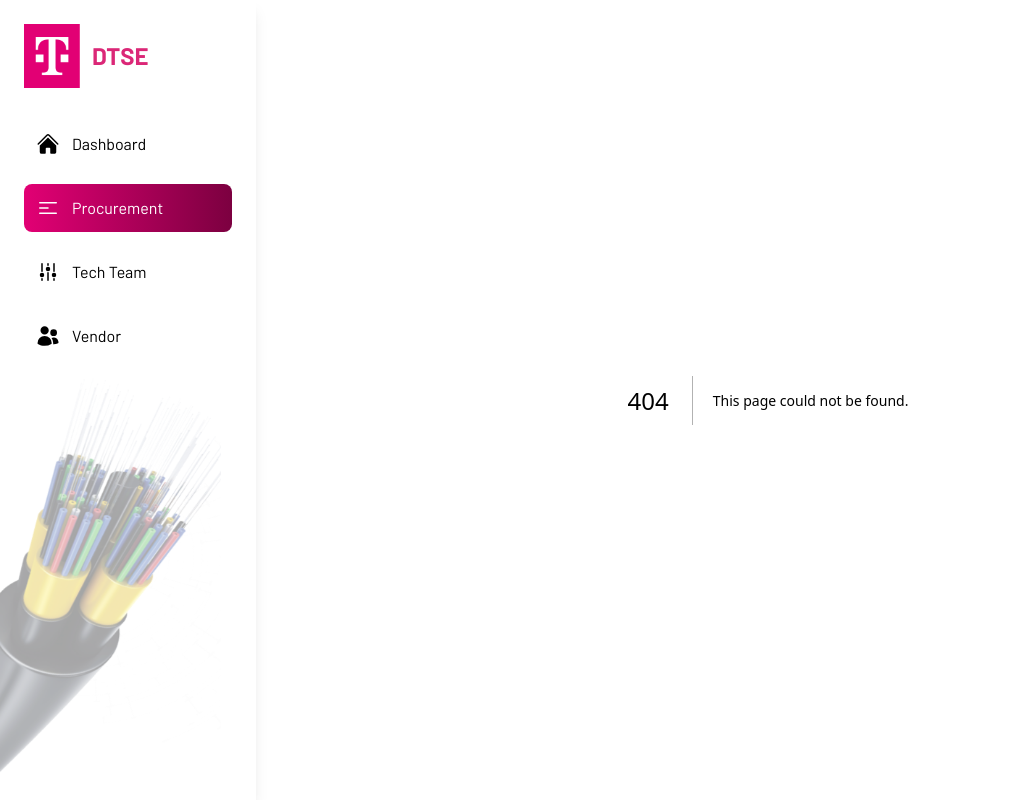
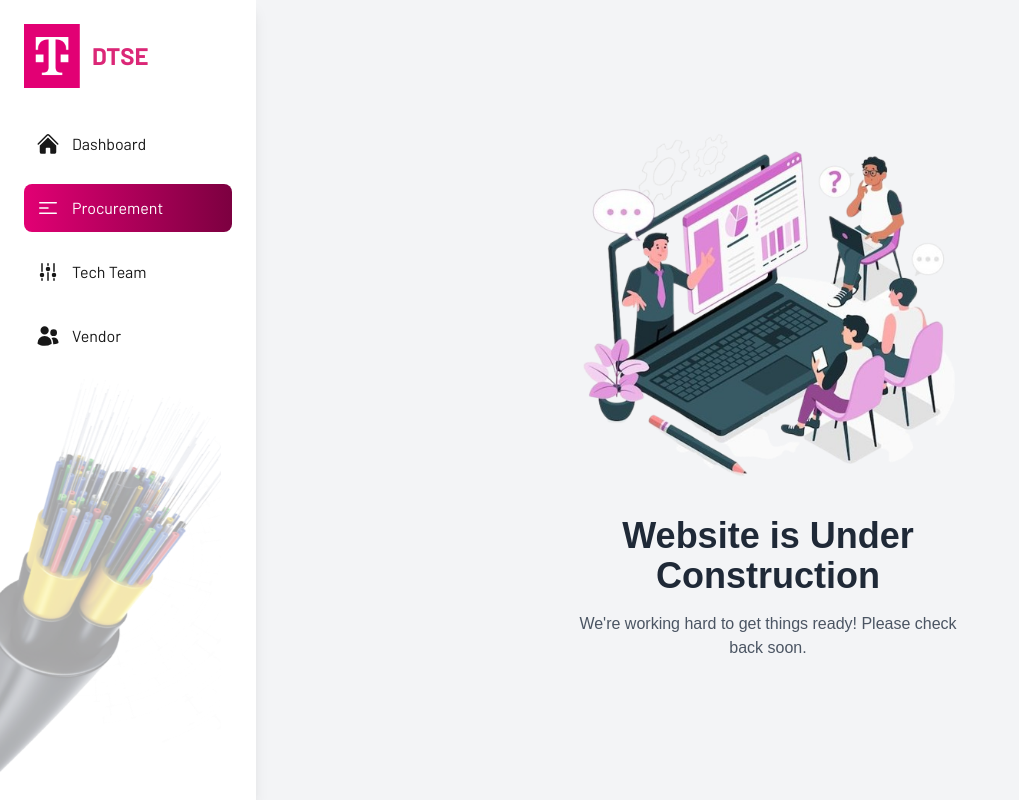
Before and after one commit to ShlokVerma9282/dtse-frontend, a Next.js app: page /procurement in a window 1280 px wide. Before the commit this address had no page. Shown: the whole page, without its empty margins (0-1019 px from the left). Built offline with nearby package versions, Linux system fonts and the light colour scheme; a web font is replaced by a local one.

Commit message:
added modal pop up changes

```diff
--- a/src/app/page.tsx
+++ b/src/app/page.tsx
@@ -2,14 +2,13 @@
 
 import Dashboard from "@/screens/Dashboard";
 import OrderDetails from "@/screens/OrderDetails";
-import { RootState } from "@/store";
-import { useSelector } from 'react-redux';
 
 export default function Home() {
-  const orderDetailsVisible = useSelector((state: RootState) => state.orders.orderDetailsVisible);
+
   return (
     <div className="">
-      {orderDetailsVisible ? <OrderDetails /> : <Dashboard />}
+      <Dashboard />
+      <OrderDetails />
     </div>
   );
 }
--- /dev/null
+++ b/src/app/procurement/page.tsx
@@ -0,0 +1,24 @@
+import React from 'react';
+import Image from 'next/image';
+
+const Procurement = () => {
+    return (
+        <div className="flex items-center justify-center min-h-screen bg-gray-100">
+            <div className="text-center p-8 max-w-md">
+                <Image
+                    src="/images/2.png"
+                    alt="Under Construction"
+                    width={128}
+                    height={128}
+                    className="mx-auto mb-4 w-full h-full"
+                />
+                <h1 className="text-4xl font-bold text-gray-800 mb-4">Website is Under Construction</h1>
+                <p className="text-gray-600 mb-6">
+                    We&apos;re working hard to get things ready! Please check back soon.
+                </p>
+            </div>
+        </div>
+    );
+};
+
+export default Procurement;
--- /dev/null
+++ b/src/app/tech-team/page.tsx
@@ -0,0 +1,24 @@
+import React from 'react';
+import Image from 'next/image';
+
+const TechTeam = () => {
+    return (
+        <div className="flex items-center justify-center min-h-screen bg-gray-100">
+            <div className="text-center p-8 max-w-md">
+                <Image
+                    src="/images/2.png"
+                    alt="Under Construction"
+                    width={128}
+                    height={128}
+                    className="mx-auto mb-4 w-full h-full"
+                />
+                <h1 className="text-4xl font-bold text-gray-800 mb-4">Website is Under Construction</h1>
+                <p className="text-gray-600 mb-6">
+                    We&apos;re working hard to get things ready! Please check back soon.
+                </p>
+            </div>
+        </div>
+    );
+};
+
+export default TechTeam;
--- /dev/null
+++ b/src/app/vendor/page.tsx
@@ -0,0 +1,23 @@
+import Image from 'next/image';
+
+const Vendor = () => {
+    return (
+        <div className="flex items-center justify-center min-h-screen bg-gray-100">
+            <div className="text-center p-8 max-w-md">
+                <Image
+                    src="/images/2.png"
+                    alt="Under Construction"
+                    width={128}
+                    height={128}
+                    className="mx-auto mb-4 w-full h-full"
+                />
+                <h1 className="text-4xl font-bold text-gray-800 mb-4">Website is Under Construction</h1>
+                <p className="text-gray-600 mb-6">
+                    We&apos;re working hard to get things ready! Please check back soon.
+                </p>
+            </div>
+        </div>
+    );
+};
+
+export default Vendor;
--- a/src/components/Chart.tsx
+++ b/src/components/Chart.tsx
@@ -51,7 +51,7 @@ const Chart: React.FC = () => {
                         <CartesianGrid strokeDasharray="3 3" />
                         <XAxis dataKey="id" />
                         <YAxis />
-                        <Tooltip />
+                        <Tooltip cursor={{ fill: 'transparent' }} />
                         <Bar dataKey="count" barSize={80}>
                             {chartData.map((entry) => (
                                 <Cell key={entry.id} fill={entry.fill} />
--- a/src/screens/OrderDetails.tsx
+++ b/src/screens/OrderDetails.tsx
@@ -1,15 +1,14 @@
-import SearchBar from '@/components/SearchBar';
 import React from 'react';
 import { useDispatch, useSelector } from 'react-redux';
+import { RootState } from '@/store';
 import { showOrderDetailsScreen } from '@/store/orderSlice';
-import { RootState } from '@/store';
+import SearchBar from '@/components/SearchBar';
 import OrderHistory from '@/components/OrderHistory';
 
-
 const OrderDetails = () => {
-
     const dispatch = useDispatch();
     const selectedOrder = useSelector((state: RootState) => state.orders.selectedOrder);
+    const orderDetailsVisible = useSelector((state: RootState) => state.orders.orderDetailsVisible);
 
     const handleCloseOrderDetails = () => {
         dispatch(showOrderDetailsScreen(false));
@@ -39,17 +38,24 @@ const OrderDetails = () => {
         },
     } = selectedOrder || {};
 
-
     return (
-        <div className="flex min-h-screen font-barlow">
-            <div className="flex-1 p-8 bg-gray-100">
-                <div className="mb-8 flex justify-between">
-                    <SearchBar />
-                    <button onClick={handleCloseOrderDetails} className="text-gray-500 hover:text-red-500 bg-white w-6 h-6 p-1 flex justify-center items-center">
-                        <svg xmlns="http://www.w3.org/2000/svg" className="h-8 w-8" fill="none" viewBox="0 0 24 24" stroke="currentColor">
+        <div
+            className={`fixed h-screen inset-0 bg-gray-500 bg-opacity-50 backdrop-blur-sm z-50 flex justify-center items-center ${orderDetailsVisible ? "block" : "hidden"
+                }`}
+        >
+            <div className="bg-white rounded-lg w-[960px] h-[600px] p-6 shadow-lg relative">
+                <button
+                    onClick={handleCloseOrderDetails}
+                    className="absolute top-2 right-2 text-gray-500 hover:text-red-500"
+                    aria-label="Close"
+                >
+                    <svg xmlns="http://www.w3.org/2000/svg" className="h-6 w-6" fill="none" viewBox="0 0 24 24" stroke="currentColor">
                         <path strokeLinecap="round" strokeLinejoin="round" strokeWidth="2" d="M6 18L18 6M6 6l12 12" />
                     </svg>
                 </button>
+                <div className="font-barlow">
+                    <div className="mb-8 flex justify-between">
+                        <SearchBar />
                     </div>
                     <h2 className="text-xl font-bold mb-4">Order Details -</h2>
                     <div className="p-4 bg-white rounded-lg">
@@ -89,12 +95,13 @@ const OrderDetails = () => {
                                 <p className='text-[#909090]'>{shippingInfo.contact}</p>
                                 <p className='text-[#909090]'>{shippingInfo.mailId}</p>
                                 <p className={`font-bold ${shippingInfo.paymentStatusColor === 'green' ? 'text-green-500' : 'text-orange-500'}`}>
-                                {shippingInfo.paymentStatus}</p>
+                                    {shippingInfo.paymentStatus}
+                                </p>
                             </div>
                         </div>
                     </div>
-
                     <OrderHistory />
+                </div>
             </div>
         </div>
     );
```
Also changed, not shown: public/images/2.png (added). Lines whose indentation alone changed are shown as unchanged.
